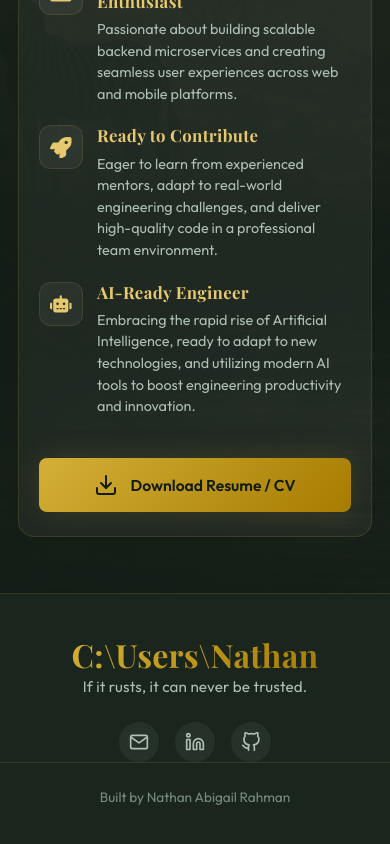
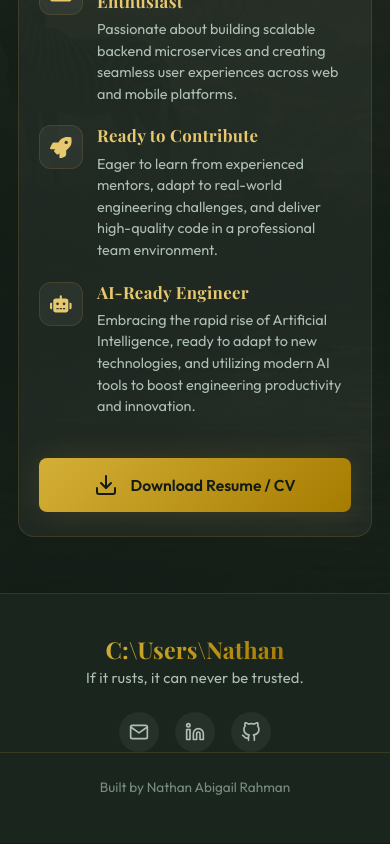
Before and after one commit to NathanPBJ/Portofolio, a React (Vite) app in the folder frontend/: page /contact in a window 390 px wide. Shown: the part 969-1813 px from the top of the page. Built offline with nearby package versions, Linux system fonts and the light colour scheme; a web font is replaced by a local one.

Commit message:
Tighten footer brand sizing

```diff
--- a/frontend/src/components/Footer.css
+++ b/frontend/src/components/Footer.css
@@ -15,7 +15,7 @@
 }
 
 .footer-logo {
-    font-size: clamp(2rem, 5vw, 3rem);
+    font-size: clamp(1.45rem, 3vw, 2.25rem);
     font-family: var(--font-heading);
     font-weight: 700;
     letter-spacing: 0.01em;
@@ -79,7 +79,7 @@
     }
 
     .footer-tagline {
-        font-size: 0.95rem;
+        font-size: 0.92rem;
     }
 
     .social-icons {
```
